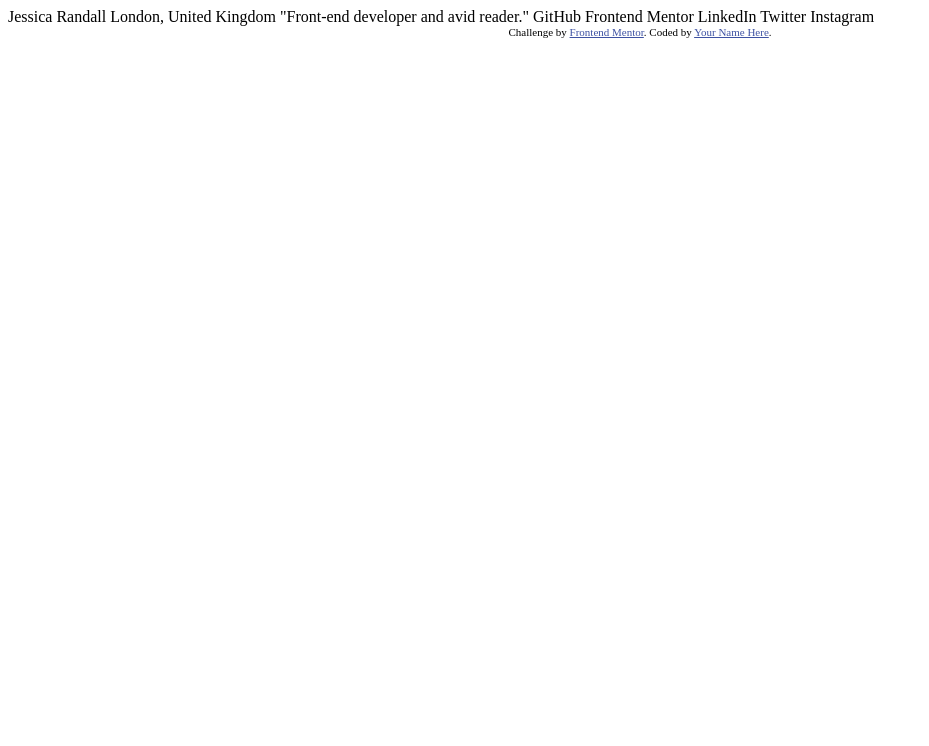
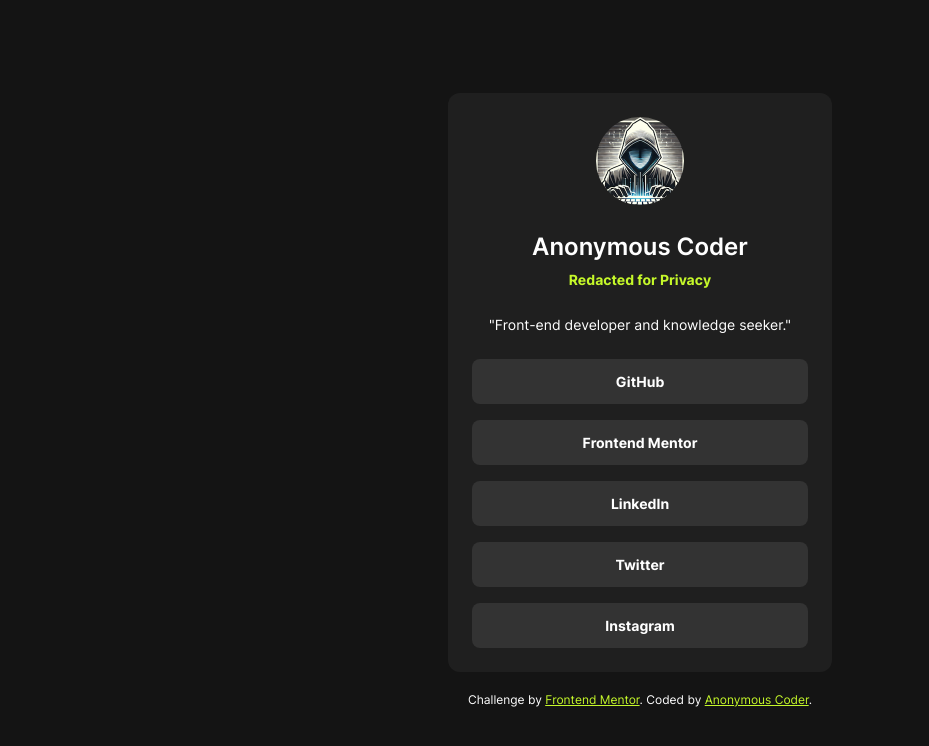
Before and after one commit to AnonymousCoder323/social-links-profile-main, a plain HTML site: page index.html in a window 1280 px wide. Shown: the whole page, without its empty margins (0-929 px from the left). Drawn offline with Linux system fonts and the light colour scheme.

Commit message:
completed project

```diff
--- a/index.html
+++ b/index.html
@@ -1,34 +1,64 @@
 <!DOCTYPE html>
 <html lang="en">
+
 <head>
   <meta charset="UTF-8">
-  <meta name="viewport" content="width=device-width, initial-scale=1.0"> <!-- displays site properly based on user's device -->
+  <meta name="viewport" content="width=device-width, initial-scale=1.0">
+  <!-- displays site properly based on user's device -->
 
   <link rel="icon" type="image/png" sizes="32x32" href="./assets/images/favicon-32x32.png">
 
   <title>Frontend Mentor | Social links profile</title>
 
-  <!-- Feel free to remove these styles or customise in your own stylesheet 👍 -->
-  <style>
-    .attribution { font-size: 11px; text-align: center; }
-    .attribution a { color: hsl(228, 45%, 44%); }
-  </style>
+  <link rel="stylesheet" href="style.css">
 </head>
+
 <body>
+  <article class="social-card">
+    <img class="social-card__profile-pic" src="./assets/images/avatar-anonymous-coder.png" alt="Anonymous Coder Avatar"
+      width="88" height="88">
+    <div class="social-card__name-location">
+      <h1 class="social-card__name">Anonymous Coder</h1>
+      <p class="social-card__location">Redacted for Privacy</p>
+    </div>
+    <p class="social-card__bio">
+      "Front-end developer and knowledge seeker."
+    </p>
+    <ul class="social-card__links">
+      <li class="social-card__links__list-item">
+        <a class="social-card__links_link" href="https://github.com/AnonymousCoder323">
+          GitHub
+        </a>
+      </li>
+      <li class="social-card__links__list-item">
+        <a class="social-card__links_link" href="https://www.frontendmentor.io/profile/AnonymousCoder323">
+          Frontend Mentor
+        </a>
+      </li>
+      <li class="social-card__links__list-item">
+        <a class="social-card__links_link" href="#">
+          LinkedIn
+        </a>
+      </li>
+      <li class="social-card__links__list-item">
+        <a class="social-card__links_link" href="#">
+          Twitter
+        </a>
+      </li>
+      <li class="social-card__links__list-item">
+        <a class="social-card__links_link" href="#">
+          Instagram
+        </a>
+      </li>
+    </ul>
+  </article>
 
-  Jessica Randall
-  London, United Kingdom
-  "Front-end developer and avid reader."
 
-  GitHub
-  Frontend Mentor
-  LinkedIn
-  Twitter
-  Instagram
 
   <div class="attribution">
     Challenge by <a href="https://www.frontendmentor.io?ref=challenge" target="_blank">Frontend Mentor</a>.
-    Coded by <a href="#">Your Name Here</a>.
+    Coded by <a href="https://www.frontendmentor.io/profile/AnonymousCoder323">Anonymous Coder</a>.
   </div>
 </body>
+
 </html>
--- /dev/null
+++ b/style.css
@@ -0,0 +1,127 @@
+@font-face {
+  font-family: 'Inter';
+  src: url('./assets/fonts/Inter-VariableFont_slnt\,wght.ttf');
+}
+
+/* RESET */
+* {
+  margin: 0;
+  padding: 0;
+  box-sizing: border-box;
+}
+
+a {
+  all: unset;
+}
+
+/*
+- Green: hsl(75, 94%, 57%)
+
+- White: hsl(0, 0%, 100%)
+
+- Grey 700: hsl(0, 0%, 20%)
+- Grey 800: hsl(0, 0%, 12%)
+- Grey 900: hsl(0, 0%, 8%) */
+
+/* VARIABLES */
+:root {
+  --text-primary-color: hsl(0, 0%, 100%);
+  --text-secondary-color: hsl(75, 94%, 57%);
+  --background-color: hsl(0, 0%, 8%);
+  --primary-color: hsl(0, 0%, 12%);
+  --button-link-primary-color: hsl(0, 0%, 20%);
+  --button-link-hover-color: hsl(75, 94%, 57%);
+  --button-link-hover-text-color: hsl(0, 0%, 12%);
+}
+
+body {
+  font-family: 'Inter';
+  min-height: 100vh;
+  display: grid;
+  place-content: center;
+  background-color: var(--background-color);
+  color: var(--text-primary-color);
+}
+
+.social-card {
+  background-color: var(--primary-color);
+  width: min(87.2vw, 384px);
+  margin-inline: auto;
+  display: flex;
+  flex-direction: column;
+  align-items: center;
+  gap: 1.5rem;
+  padding: 1.5rem;
+  border-radius: 12px;
+  line-height: 1.5;
+}
+
+.social-card__profile-pic {
+  border-radius: 999px;
+}
+
+.social-card__name-location {
+  display: flex;
+  flex-direction: column;
+  align-items: center;
+  gap: 0.25rem;
+}
+
+.social-card__name {
+  font-size: 1.5rem;
+  font-weight: 600;
+}
+
+.social-card__location {
+  font-size: 0.875rem;
+  font-weight: 700;
+  color: var(--text-secondary-color);
+}
+
+.social-card__bio {
+  text-align: center;
+  font-size: 0.875rem;
+  font-weight: 400;
+}
+
+.social-card__links {
+  display: flex;
+  flex-direction: column;
+  align-items: center;
+  list-style: none;
+  gap: 1rem;
+  width: 100%;
+}
+
+.social-card__links__list-item {
+  width: 100%;
+}
+
+.social-card__links_link {
+  background-color: var(--button-link-primary-color);
+  border-radius: 8px;
+  text-align: center;
+  display: block;
+  cursor: pointer;
+  font-size: 0.875rem;
+  font-weight: 700;
+  padding: 0.75rem;
+}
+
+.social-card__links_link:is(:hover, :focus) {
+  background-color: var(--button-link-hover-color);
+  color: var(--button-link-hover-text-color);
+}
+
+.attribution {
+  font-size: 0.75rem;
+  text-align: center;
+  margin-top: 1.25rem;
+}
+
+.attribution a {
+  color: var(--text-secondary-color);
+  cursor: pointer;
+  text-decoration: underline;
+  outline: revert;
+}
```
Also changed, not shown: assets/images/avatar-anonymous-coder.png (added).
